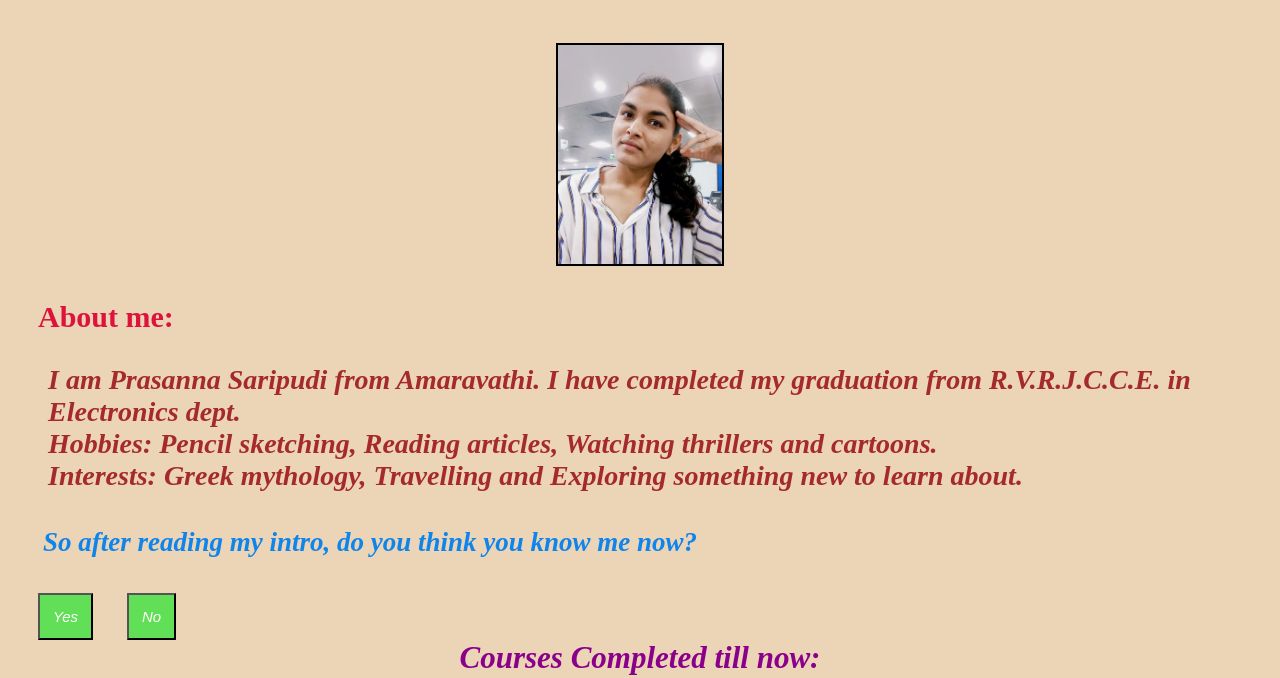
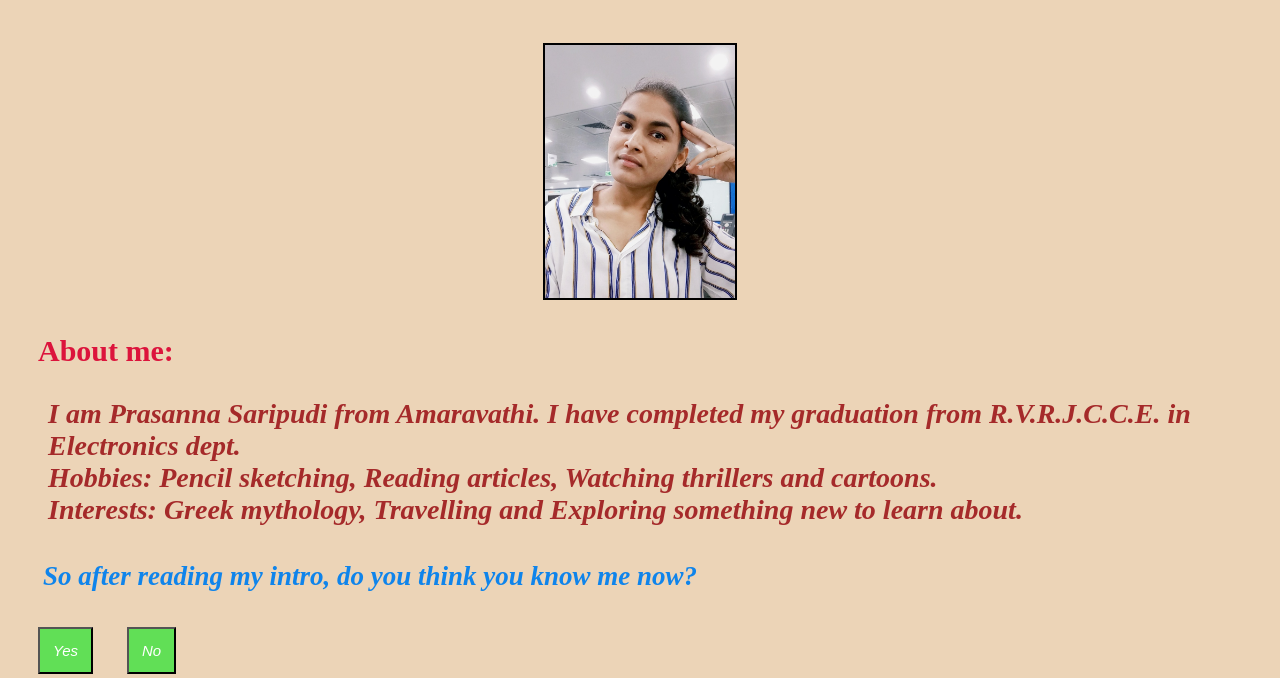
Before and after one commit to Prasanna-Saripudi/SW-APP-DEV, a plain HTML site: page MSIT_Journey/journey.html in a window 1280 px wide. Shown: the part 72-750 px from the top of the page. Drawn offline with Linux system fonts and the light colour scheme.

Commit message:
width updated

```diff
--- a/MSIT_Journey/journey.html
+++ b/MSIT_Journey/journey.html
@@ -9,7 +9,7 @@
 
 <body style="background-color:rgb(236, 212, 183)">
     <div id="header">Prasanna Saripudi: MSIT Journey</div>
-    <p><img src="image1.JPG" width=13%></p>
+    <p><img src="image1.JPG" width=15%></p>
     <dl>
         <dt>About me:</dt>
         <dd>I am Prasanna Saripudi from Amaravathi. I have completed my graduation from
```
